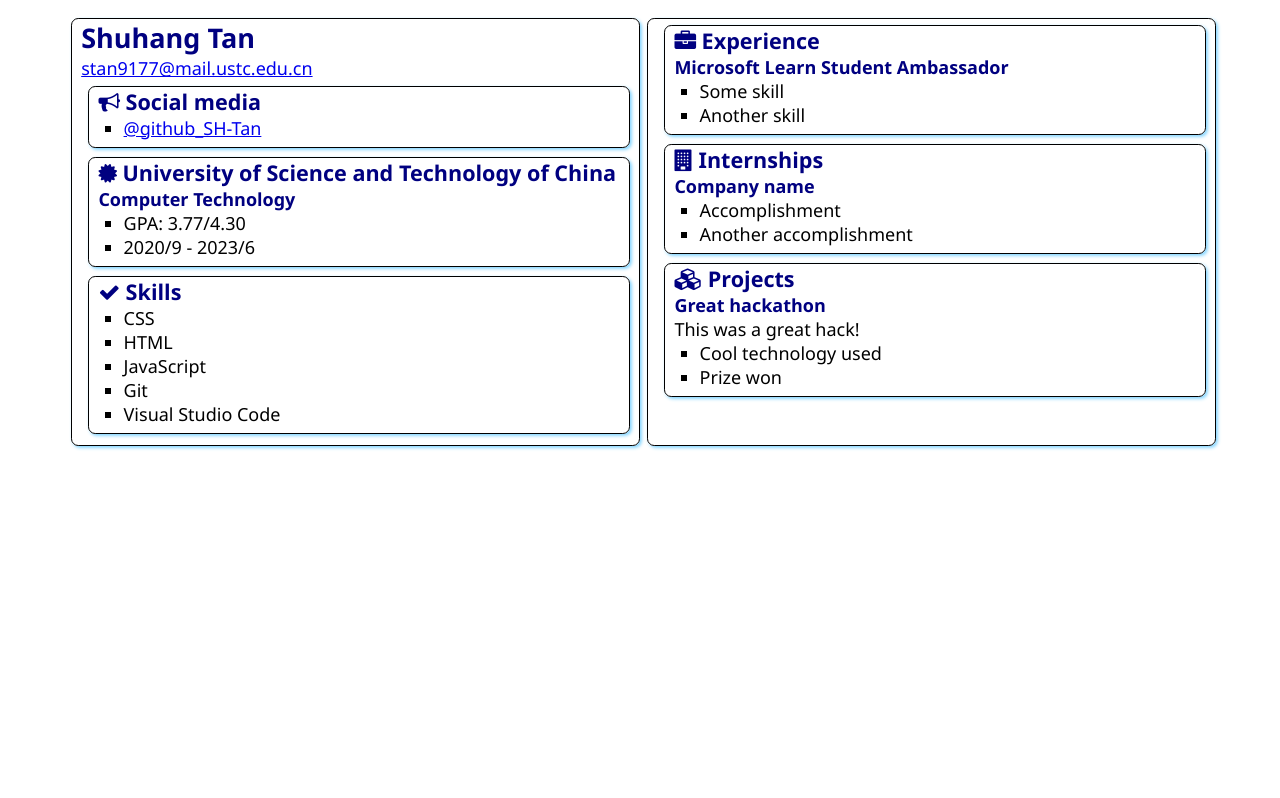
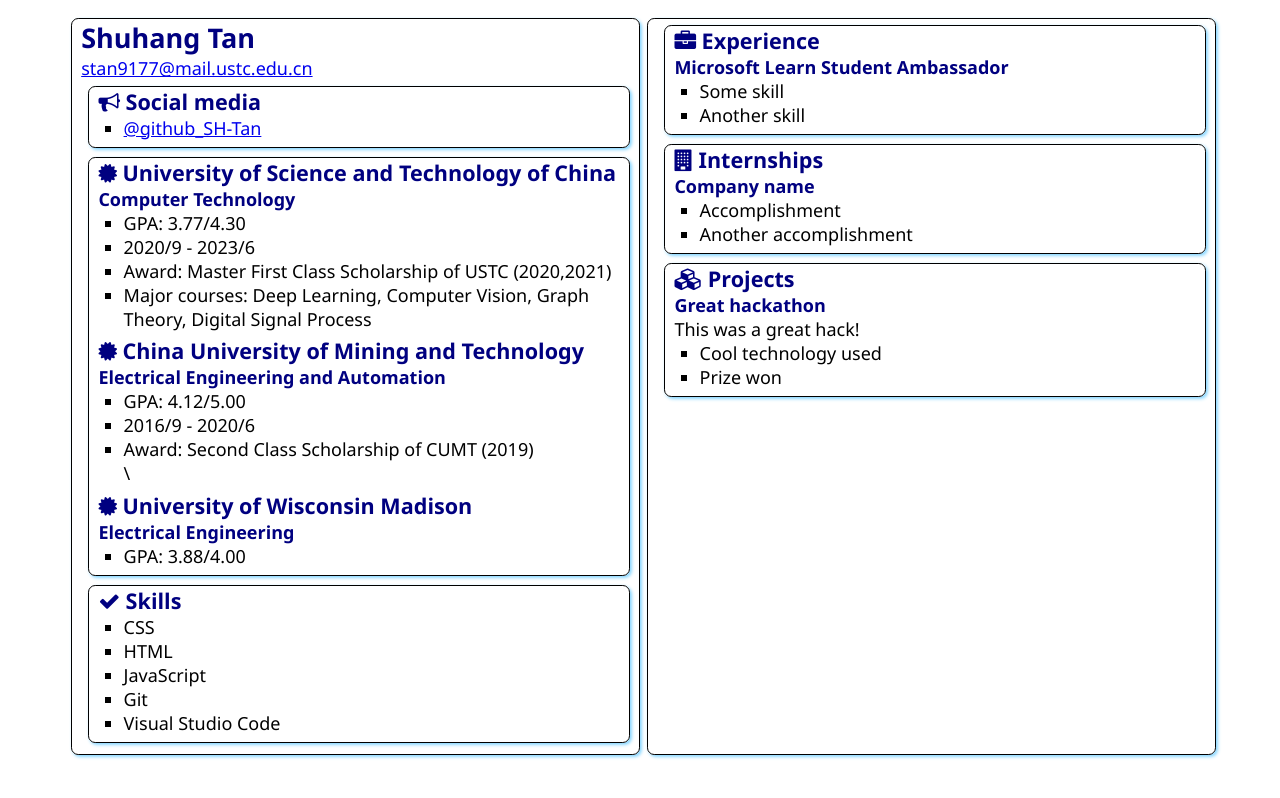
Before and after one commit to SH-Tan/Ambassador-SWA-Pilot, a plain HTML site: page src/index.html in a window 1280 px wide. Drawn offline with Linux system fonts and the light colour scheme.

Commit message:
Update index.html
update education experience

```diff
--- a/src/index.html
+++ b/src/index.html
@@ -35,6 +35,26 @@
                     <ul>
                         <li>GPA: 3.77/4.30</li>
                         <li>2020/9 - 2023/6</li>
+                        <li>Award: Master First Class Scholarship of USTC (2020,2021)</li>
+                        <li>Major courses: Deep Learning, Computer Vision, Graph Theory, Digital Signal Process</li>
+                    </ul>
+                    <h2>
+                        <i class="fa fa-certificate" aria-hidden="true"></i>
+                        China University of Mining and Technology
+                    </h2>
+                    <h3>Electrical Engineering and Automation</h3>
+                    <ul>
+                        <li>GPA: 4.12/5.00</li>
+                        <li>2016/9 - 2020/6</li>
+                        <li>Award: Second Class Scholarship of CUMT (2019)</li>\
+                    </ul>
+                    <h2>
+                        <i class="fa fa-certificate" aria-hidden="true"></i>
+                        University of Wisconsin Madison
+                    </h2>
+                    <h3>Electrical Engineering</h3>
+                    <ul>
+                        <li>GPA: 3.88/4.00</li>
                     </ul>
                 </div>
             </section>
```
